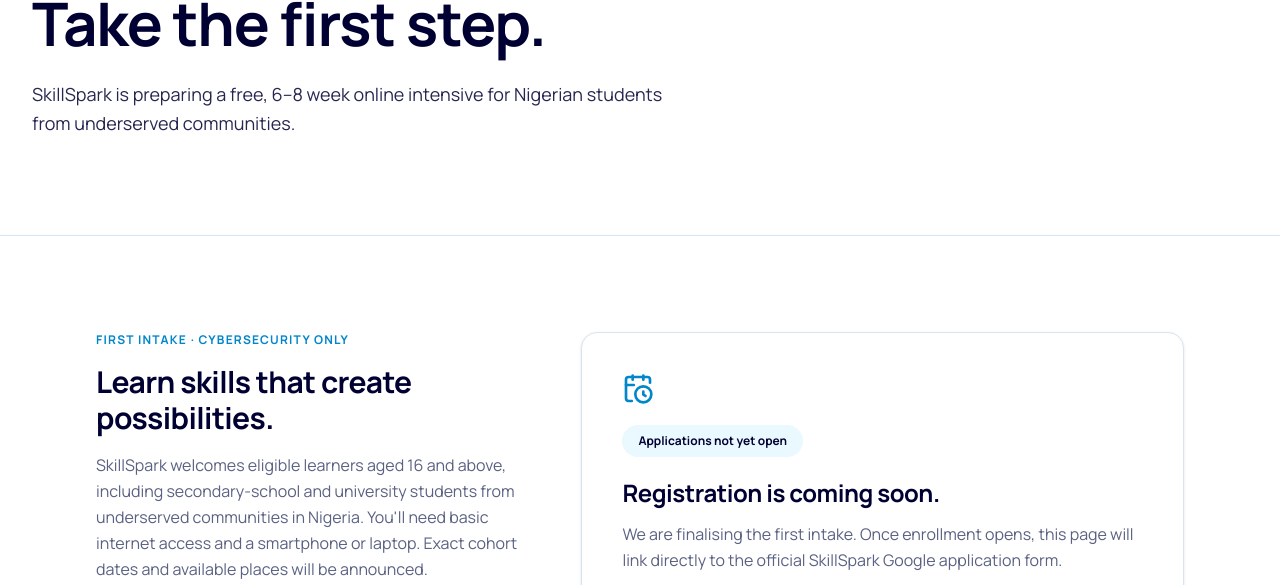
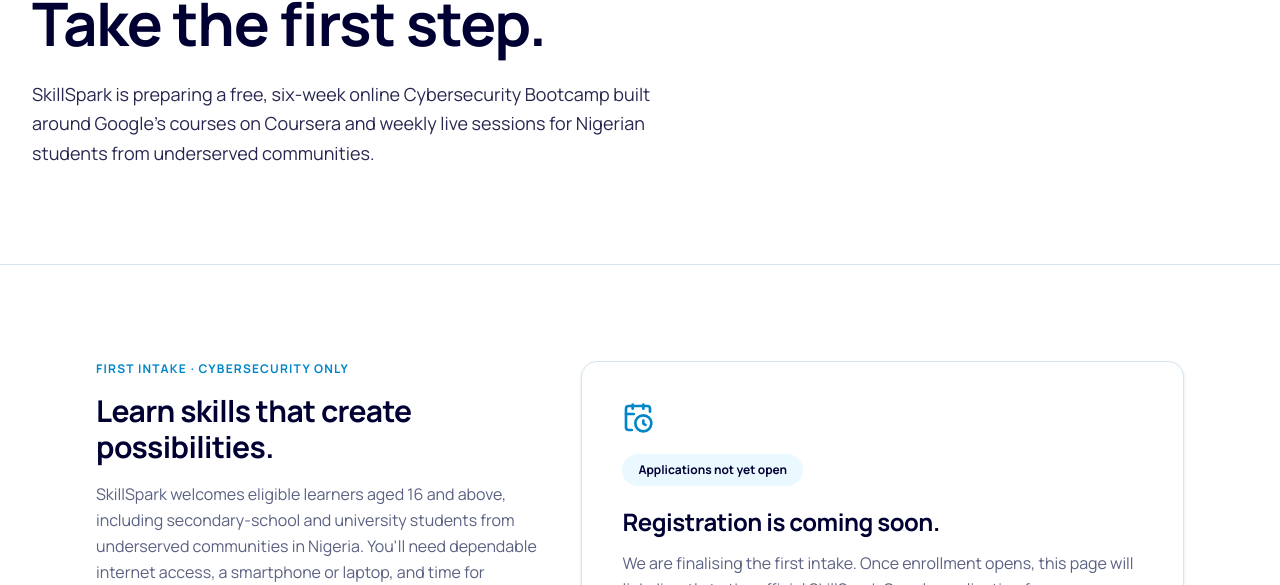
Before and after one commit to msugh1/skillspart-bootcamp, a React (Vite) app: page /apply in a window 1280 px wide. Shown: the part 215-800 px from the top of the page. Built offline with nearby package versions, Linux system fonts and the light colour scheme; no server answers; the HTML template or start-up script is replaced by a standard one.

Commit message:
content: align programme details and Coursera-based learning model

```diff
--- a/src/pages/ApplyPage.tsx
+++ b/src/pages/ApplyPage.tsx
@@ -8,7 +8,7 @@
   return (
     <>
       <PageHero eyebrow="Applications" title="Take the first step.">
-        SkillSpark is preparing a free, 6–8 week online intensive for Nigerian students from underserved communities.
+        SkillSpark is preparing a free, six-week online Cybersecurity Bootcamp built around Google’s courses on Coursera and weekly live sessions for Nigerian students from underserved communities.
       </PageHero>
       <section className="mx-auto grid max-w-6xl gap-10 px-5 py-16 sm:px-8 lg:grid-cols-[0.85fr_1.15fr] lg:py-24">
         <div>
@@ -16,7 +16,7 @@
           <h2 className="text-3xl font-bold text-navy">Learn skills that create possibilities.</h2>
           <p className="mt-4 leading-relaxed text-muted">
             SkillSpark welcomes eligible learners aged 16 and above, including secondary-school and university students from underserved communities in Nigeria.
-            You'll need basic internet access and a smartphone or laptop. Exact cohort dates and available places will be announced.
+            You'll need dependable internet access, a smartphone or laptop, and time for independent Coursera coursework alongside the weekly live sessions. Exact cohort dates and places will be announced.
           </p>
           <div className="mt-8 rounded-2xl border border-line bg-mist p-6">
             <h3 className="flex items-center gap-2 font-bold text-navy"><ShieldCheck size={20} aria-hidden /> A safe, free application</h3>
```
